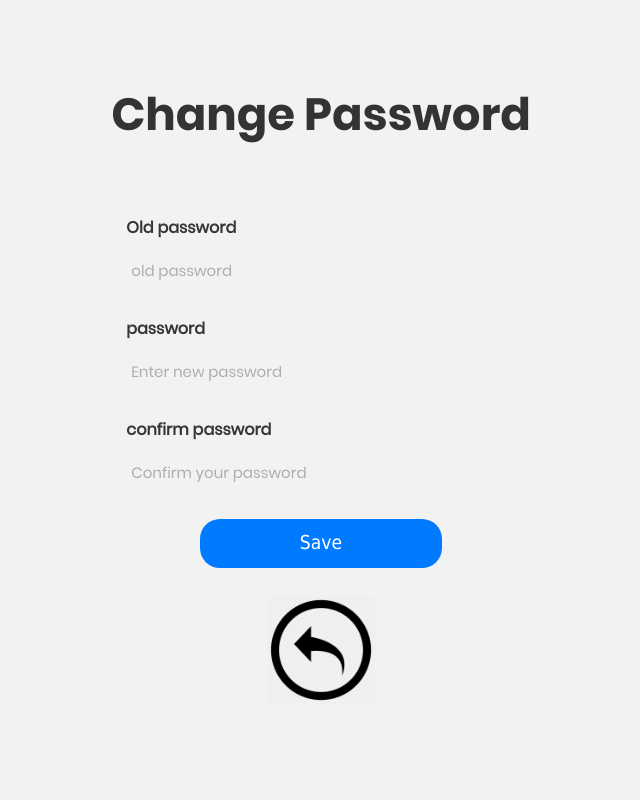
After one commit to Mohammed3tef/Django_Blog, a Django app: page /users/password/change/ in a window 1280 px wide. The commit adds this page. Shown: the whole page, without its empty margins (319-959 px from the left). Run offline with Django 4.2, Linux system fonts and the light colour scheme; the visitor is signed in with stand-in values (Sample User, id 1); some libraries are stand-ins or nearby versions.

Commit message:
Change Password

```diff
--- a/Dj_blog/users/forms.py
+++ b/Dj_blog/users/forms.py
@@ -1,6 +1,6 @@
 from django import forms
 from django.contrib.auth.models import User
-from django.contrib.auth.forms import UserCreationForm, AuthenticationForm, UsernameField
+from django.contrib.auth.forms import UserCreationForm, AuthenticationForm, UsernameField, PasswordChangeForm
 from django.core.exceptions import ValidationError
 from .models import Profile
 
@@ -49,3 +49,11 @@ class EditProfileForm(forms.ModelForm):
     class Meta:
         model = User
         fields =["first_name","last_name"]
+
+
+class ChangePasswordForm(PasswordChangeForm):
+    old_password = forms.CharField(widget=forms.PasswordInput(attrs={'class': 'input100', 'placeholder': 'old password'}))
+    new_password1 = forms.CharField(widget=forms.PasswordInput(attrs={'class': 'input100','placeholder': 'Enter new password'}),
+    label="password",help_text="at least 8 charachters , numbers , symbols or better mix them")
+    new_password2 = forms.CharField(widget=forms.PasswordInput(attrs={'class': 'input100','placeholder': 'Confirm your password'}),
+    label="confirm password")
--- /dev/null
+++ b/Dj_blog/users/templates/users/change_password.html
@@ -0,0 +1,38 @@
+{% extends 'users/base.html' %}
+{% load static %}
+{% block content %}
+
+<div class="limiter">
+  <div class="container-login100">
+    <div class="wrap-login200" style="text-align: center;">
+      <form
+        method="post"
+        class="login100-form validate-form"
+      >
+        {% csrf_token %}
+        <span class="login100-form-title p-b-26">
+          Change Password
+        </span>
+        <span class="login100-form-title p-b-48">
+          <i class="zmdi zmdi-font"></i>
+        </span>
+        {% for field in form %}
+          <div class="container" style="text-align: left;">
+               <label for="{{ field.id_for_label }}" class="label">{{ field.label }}</label>
+              <div class="mb-4">
+                {{field}}
+              </div>
+          </div>
+            {% endfor %}
+        <div class="container mt-4" style="text-align: center;">
+          <button class="btn-lg btn-primary" type="submit">Save</button>
+        </div>
+        <div class="text-center p-t-20">
+      </form>
+      <div class=" mx-auto " style="text-align: center;">
+  <a href="/users/profile/edit" class="btn  px-5 "> <img width="110" height="100" src="{% static 'users/imgs/back.png' %}"alt="back button image" srcset=""> </a>
+</div>
+    </div>
+  </div>
+  </div>
+  {% endblock %}
--- a/Dj_blog/users/templates/users/edit.html
+++ b/Dj_blog/users/templates/users/edit.html
@@ -69,7 +69,9 @@
           />
         </a>
       </div>
-      <div class="m-5"></div>
+      <div class="m-5">
+        <a class="btn-lg btn-primary" href="{% url 'change_password' %}">change password</a>
+      </div>
     </div>
   </div>
 </div>
--- a/Dj_blog/users/urls.py
+++ b/Dj_blog/users/urls.py
@@ -11,5 +11,6 @@ urlpatterns = [
     path('logout/',auth_views.LogoutView.as_view(template_name="users/logout.html"),name='logout'),
 
     path("profile/edit/",views.edit_profile , name="edit_profile"),
+    path("password/change/",views.change_password , name="change_password"),
 
 ]
--- a/Dj_blog/users/views.py
+++ b/Dj_blog/users/views.py
@@ -1,8 +1,8 @@
 from django.shortcuts import render
 from django.http import HttpResponseRedirect
-from .forms import RegistrationForm, ProfileForm, LoginForm,EditProfileForm
+from .forms import RegistrationForm, ProfileForm, LoginForm,EditProfileForm, ChangePasswordForm
 from .models import Profile
-from django.contrib.auth import login, authenticate
+from django.contrib.auth import login, authenticate, update_session_auth_hash
 from django.core.mail import send_mail
 from django.contrib.auth.models import User
 from .util_funcs import isLocked , delete_profile_pic
@@ -138,3 +138,22 @@ def edit_profile(request):
             return render(request, "users/edit.html", context)
     else:
         return HttpResponseRedirect("/")
+
+def change_password(request):
+    if(request.user.is_authenticated):
+        if request.method == 'POST':
+            form = ChangePasswordForm(request.user, request.POST)
+            if form.is_valid():
+                user = form.save()
+                update_session_auth_hash(request, user)
+                logging.info("changed password for "+user.username)
+                return HttpResponseRedirect('/users/profile')
+            else:
+                log("couldn't change password for "+user.username)
+        else:
+            form = ChangePasswordForm(request.user)
+        return render(request, 'users/change_password.html', {
+            'form': form
+        })
+    else:
+        return HttpResponseRedirect("/")
```
